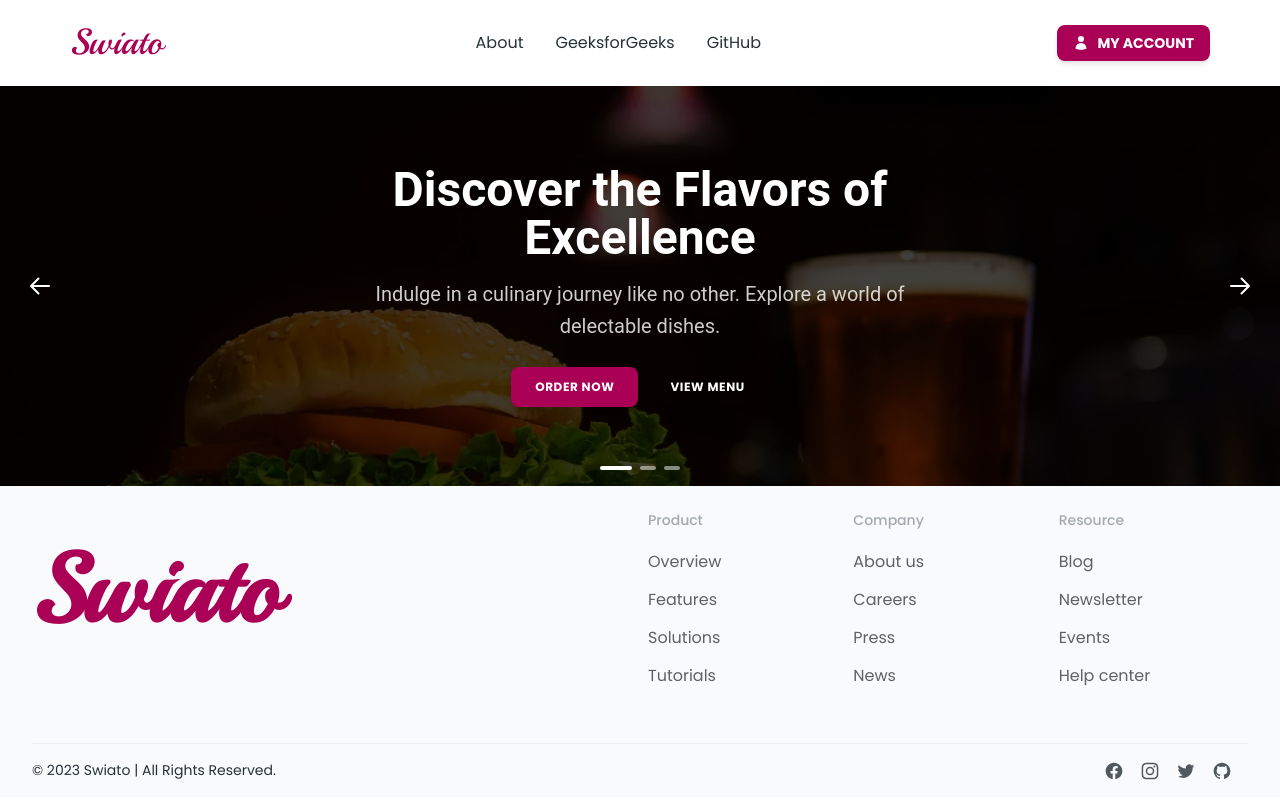
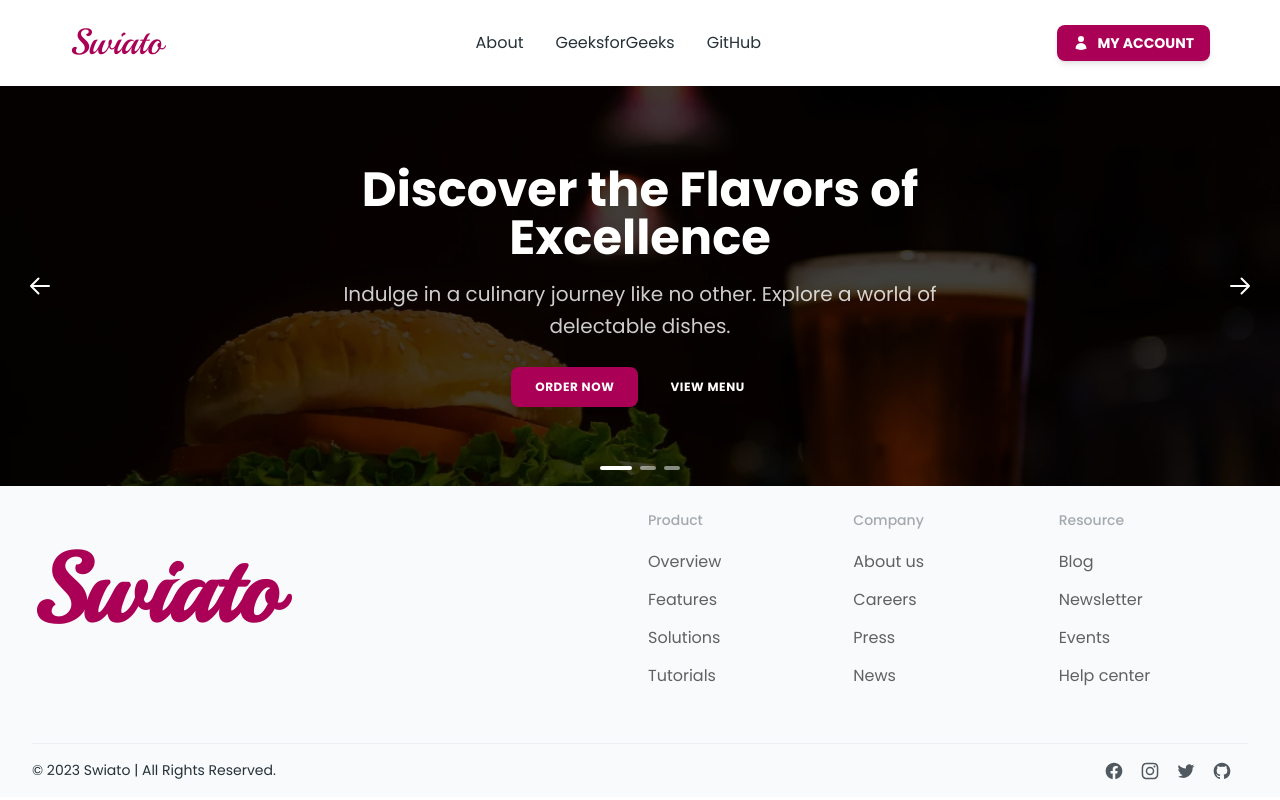
Before and after one commit to vishalmajumdar/swiggy-zomato-swiato, a React (Vite) app in the folder frontend/: page / in a window 1280 px wide. Built offline with nearby package versions, Linux system fonts and the light colour scheme.

Commit message:
Update font in banner
The default font has been changed to the Poppinns font

```diff
--- a/frontend/src/components/CarouselWithContent.jsx
+++ b/frontend/src/components/CarouselWithContent.jsx
@@ -85,14 +85,14 @@ export function CarouselWithContent() {
             <Typography
               variant="h1"
               color="white"
-              className="mb-4 text-2xl md:text-4xl lg:text-5xl"
+              className="font-poppins mb-4 text-2xl md:text-4xl lg:text-5xl"
             >
               Discover the Flavors of Excellence
             </Typography>
             <Typography
               variant="lead"
               color="white"
-              className="mb-6 opacity-80"
+              className="font-poppins mb-6 opacity-80"
             >
               Indulge in a culinary journey like no other. Explore a world of
               delectable dishes.
@@ -128,14 +128,14 @@ export function CarouselWithContent() {
             <Typography
               variant="h1"
               color="white"
-              className="mb-4 text-2xl md:text-4xl lg:text-5xl"
+              className="mb-4 text-2xl md:text-4xl lg:text-5xl font-poppins"
             >
               Savor Every Bite, Every Moment
             </Typography>
             <Typography
               variant="lead"
               color="white"
-              className="mb-6 opacity-80"
+              className="mb-6 opacity-80 font-poppins"
             >
               Experience the perfect blend of taste and ambiance.
             </Typography>
@@ -170,14 +170,14 @@ export function CarouselWithContent() {
             <Typography
               variant="h1"
               color="white"
-              className="mb-4 text-2xl md:text-4xl lg:text-5xl"
+              className="mb-4 text-2xl md:text-4xl lg:text-5xl font-poppins"
             >
               Bringing Food to Your Doorstep
             </Typography>
             <Typography
               variant="lead"
               color="white"
-              className="mb-6 opacity-80"
+              className="mb-6 opacity-80 font-poppins"
             >
               Craving your favorite meal at home? We've got you covered.
             </Typography>
```
